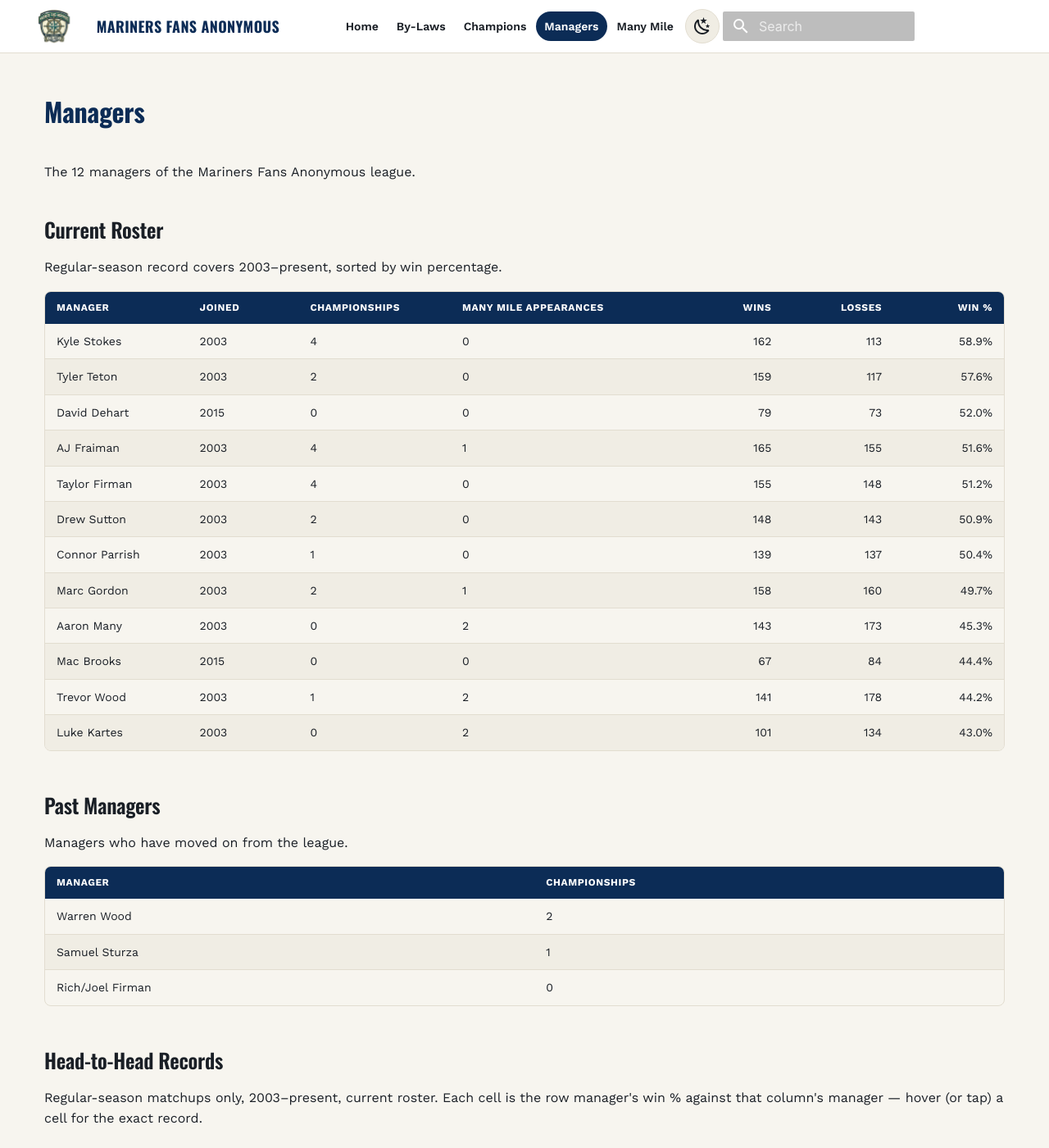
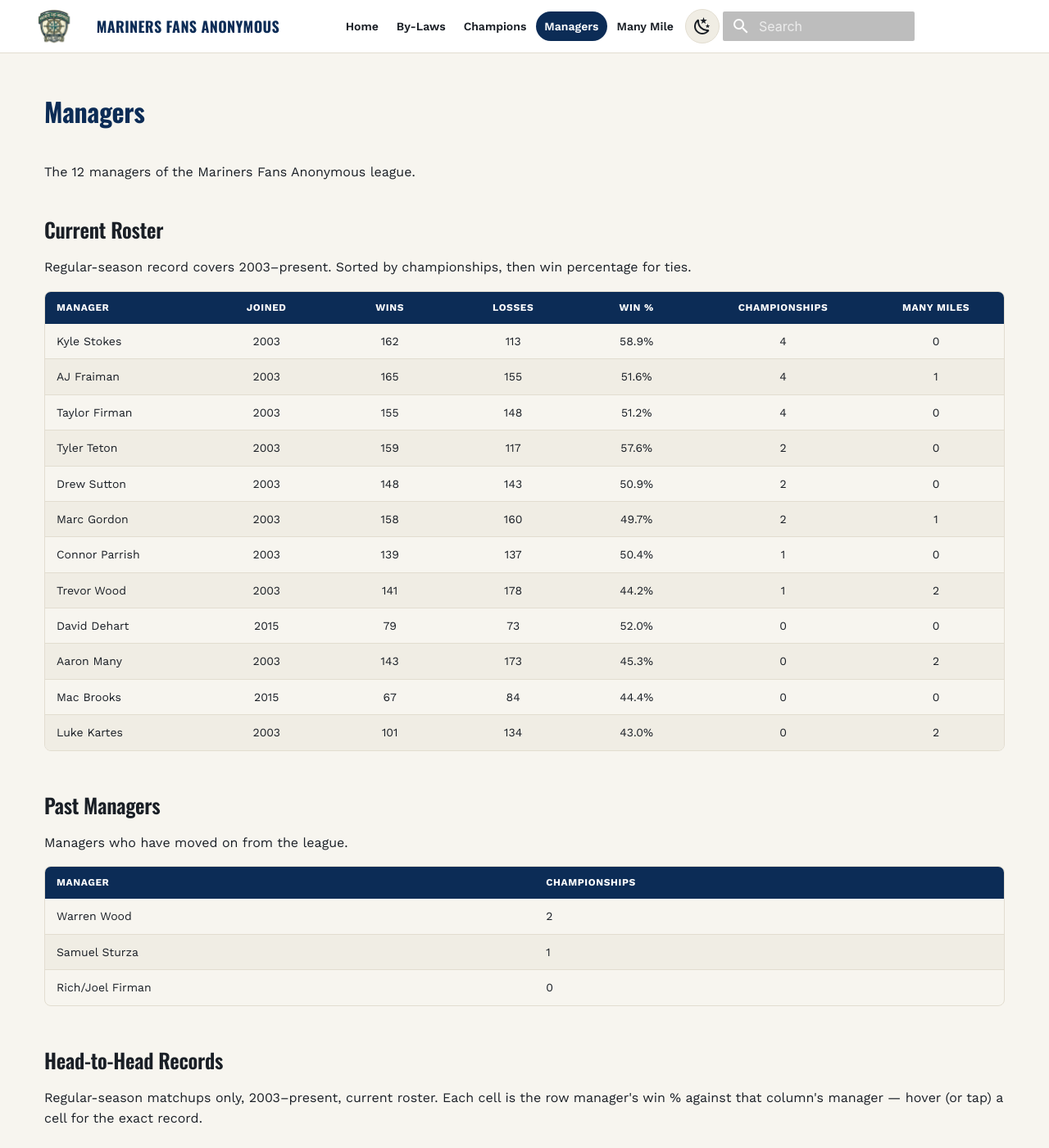
Before and after one commit to tefirman/mariners-fans-anonymous, an MkDocs documentation site: the page built from docs/managers.md, in a window 1280 px wide and 1400 px high. Shown: the whole window at 82% size. Built offline with MkDocs 1.6.1 and Material for MkDocs 9.7.7, drawn with Linux system fonts in a browser that asks for light colours.

Commit message:
Reorder and center Current Roster columns, sort by championships
Moves Championships and Many Miles (renamed from Many Mile Appearances)
to the end of the table, centers all columns except Manager, and
re-sorts rows by championship count with win percentage as tiebreaker.

```diff
--- a/docs/managers.md
+++ b/docs/managers.md
@@ -4,22 +4,22 @@ The 12 managers of the Mariners Fans Anonymous league.
 
 ## Current Roster
 
-Regular-season record covers 2003&ndash;present, sorted by win percentage.
+Regular-season record covers 2003&ndash;present. Sorted by championships, then win percentage for ties.
 
-| Manager | Joined | Championships | Many Mile Appearances | Wins | Losses | Win % |
-|---------|--------|---------------|------------------------|---:|---:|---:|
-| Kyle Stokes | 2003 | 4 | 0 | 162 | 113 | 58.9% |
-| Tyler Teton | 2003 | 2 | 0 | 159 | 117 | 57.6% |
-| David Dehart | 2015 | 0 | 0 | 79 | 73 | 52.0% |
-| AJ Fraiman | 2003 | 4 | 1 | 165 | 155 | 51.6% |
-| Taylor Firman | 2003 | 4 | 0 | 155 | 148 | 51.2% |
-| Drew Sutton | 2003 | 2 | 0 | 148 | 143 | 50.9% |
-| Connor Parrish | 2003 | 1 | 0 | 139 | 137 | 50.4% |
-| Marc Gordon | 2003 | 2 | 1 | 158 | 160 | 49.7% |
-| Aaron Many | 2003 | 0 | 2 | 143 | 173 | 45.3% |
-| Mac Brooks | 2015 | 0 | 0 | 67 | 84 | 44.4% |
-| Trevor Wood | 2003 | 1 | 2 | 141 | 178 | 44.2% |
-| Luke Kartes | 2003 | 0 | 2 | 101 | 134 | 43.0% |
+| Manager | Joined | Wins | Losses | Win % | Championships | Many Miles |
+|---------|:------:|:----:|:------:|:-----:|:-------------:|:----------:|
+| Kyle Stokes | 2003 | 162 | 113 | 58.9% | 4 | 0 |
+| AJ Fraiman | 2003 | 165 | 155 | 51.6% | 4 | 1 |
+| Taylor Firman | 2003 | 155 | 148 | 51.2% | 4 | 0 |
+| Tyler Teton | 2003 | 159 | 117 | 57.6% | 2 | 0 |
+| Drew Sutton | 2003 | 148 | 143 | 50.9% | 2 | 0 |
+| Marc Gordon | 2003 | 158 | 160 | 49.7% | 2 | 1 |
+| Connor Parrish | 2003 | 139 | 137 | 50.4% | 1 | 0 |
+| Trevor Wood | 2003 | 141 | 178 | 44.2% | 1 | 2 |
+| David Dehart | 2015 | 79 | 73 | 52.0% | 0 | 0 |
+| Aaron Many | 2003 | 143 | 173 | 45.3% | 0 | 2 |
+| Mac Brooks | 2015 | 67 | 84 | 44.4% | 0 | 0 |
+| Luke Kartes | 2003 | 101 | 134 | 43.0% | 0 | 2 |
 
 ## Past Managers
 
```
